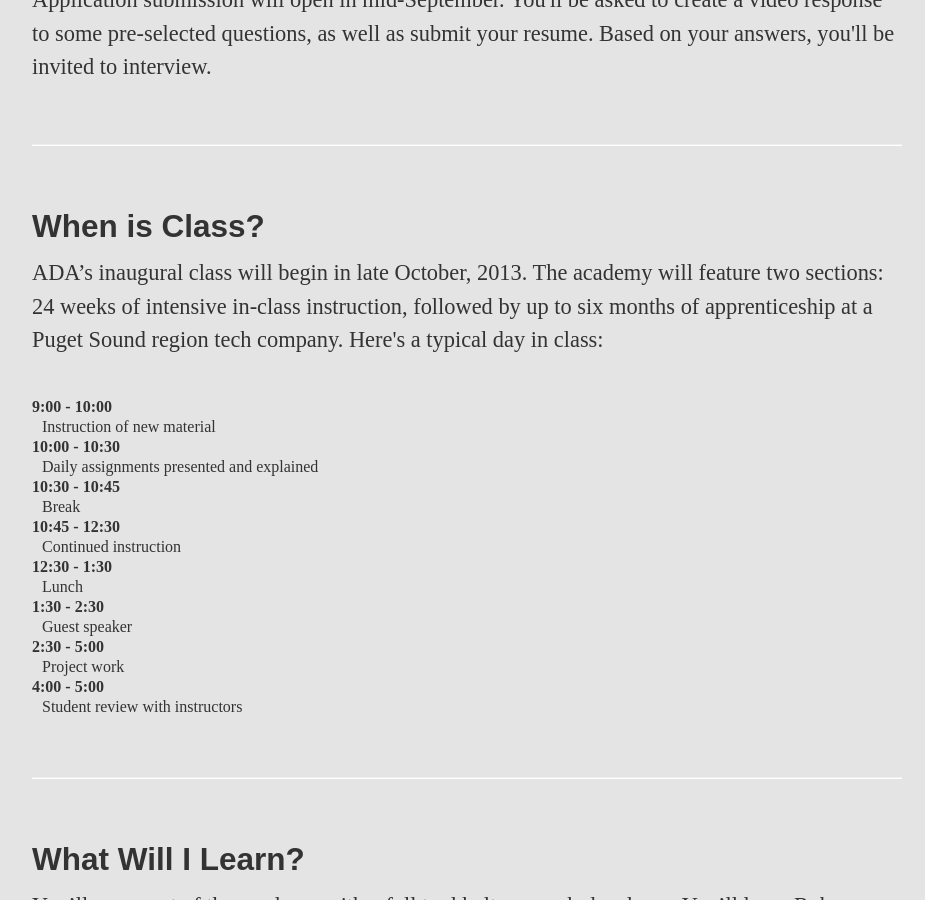
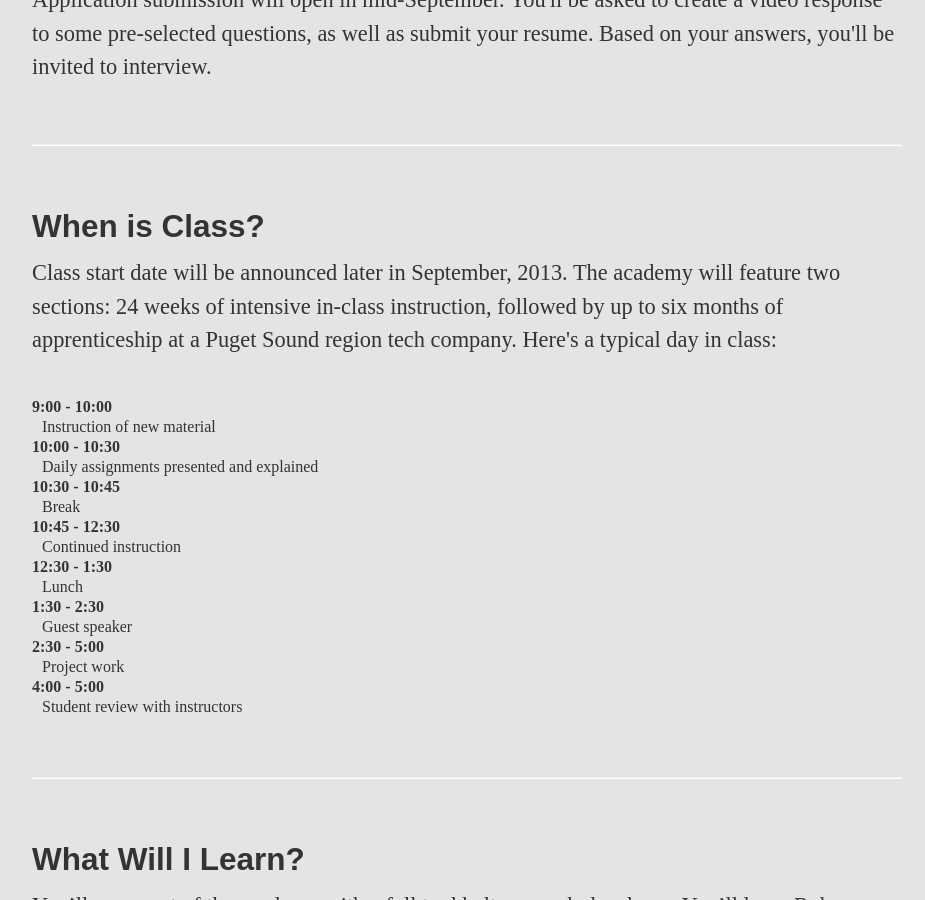
Before and after one commit to Ada-Developers-Academy/adadevelopersacademy.org, a Jekyll site: the page built from faq/index.html, in a window 1280 px wide and 900 px high, scrolled down 534 px. Shown: the whole window, without its empty margins (323-1248 px from the left). Built offline with Jekyll 4.4.1, drawn with Linux system fonts in a browser that asks for light colours; nearby versions of some CDN libraries.

Commit message:
Remove October reference.

```diff
--- a/about/index.html
+++ b/about/index.html
@@ -15,7 +15,7 @@ title: About
         Ada Developers’ Academy (ADA) is an intensive software developer training school for women. It combines six months of classroom instruction in cutting-edge web technologies with up to six month of apprenticeship at a Puget Sound-area tech business.
       </p>
       <p>
-        ADA’s inaugural class is slated to begin in October, 2013. In the 24 week intensive class, students will be immersed in software development and learn the most up-to-date web skills from leading regional and national experts. Afterward, during a six month apprenticeship, students will learn what it’s like to be part of a software team delivering production code for real applications.
+        In the 24 week intensive class, students will be immersed in software development and learn the most up-to-date web skills from leading regional and national experts. Afterward, during a six month apprenticeship, students will learn what it’s like to be part of a software team delivering production code for real applications.
       </p>
       <p> Ada Developers' Academy is a project of the <a href="http://www.technology-alliance.com/" target="blank">Technology Alliance</a>. The Technology Alliance is a statewide not-for-profit organization of leaders from Washington's technology-based businesses and research institutions united by our vision of a vibrant innovation economy that benefits all of our state's citizens.
       <hr />
--- a/faq/index.html
+++ b/faq/index.html
@@ -35,7 +35,7 @@ title: FAQ
         </section>
         <section id="when">
           <h2>When is Class?</h2>
-           <p> ADA’s inaugural class will begin in late October, 2013. The academy will feature two sections: 24 weeks of intensive in-class instruction, followed by up to six months of apprenticeship at a Puget Sound region tech company. Here's a typical day in class:
+           <p>Class start date will be announced later in September, 2013. The academy will feature two sections: 24 weeks of intensive in-class instruction, followed by up to six months of apprenticeship at a Puget Sound region tech company. Here's a typical day in class:
              <dl id="schedule">
                <dt>9:00 - 10:00</dt>  <dd>Instruction of new material</dd>
                <dt>10:00 - 10:30</dt> <dd>Daily assignments presented and explained</dd>
```
